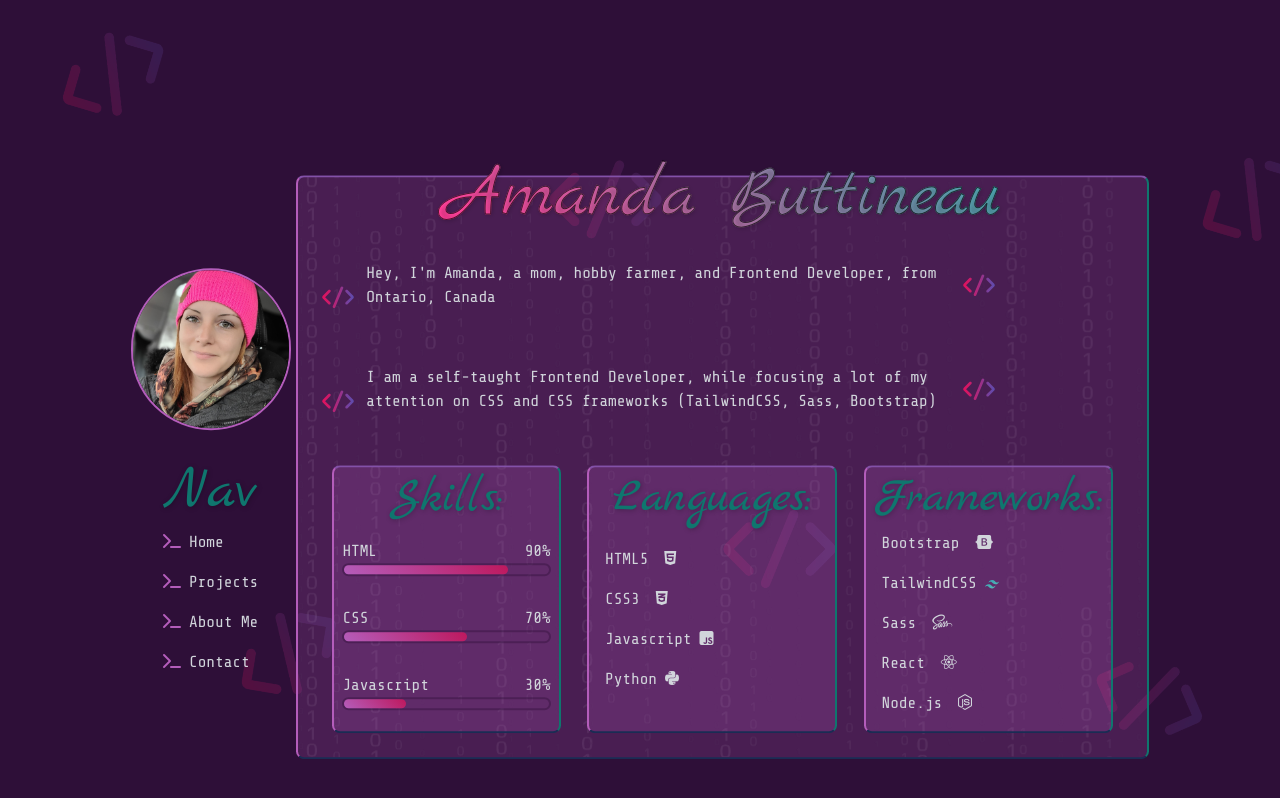
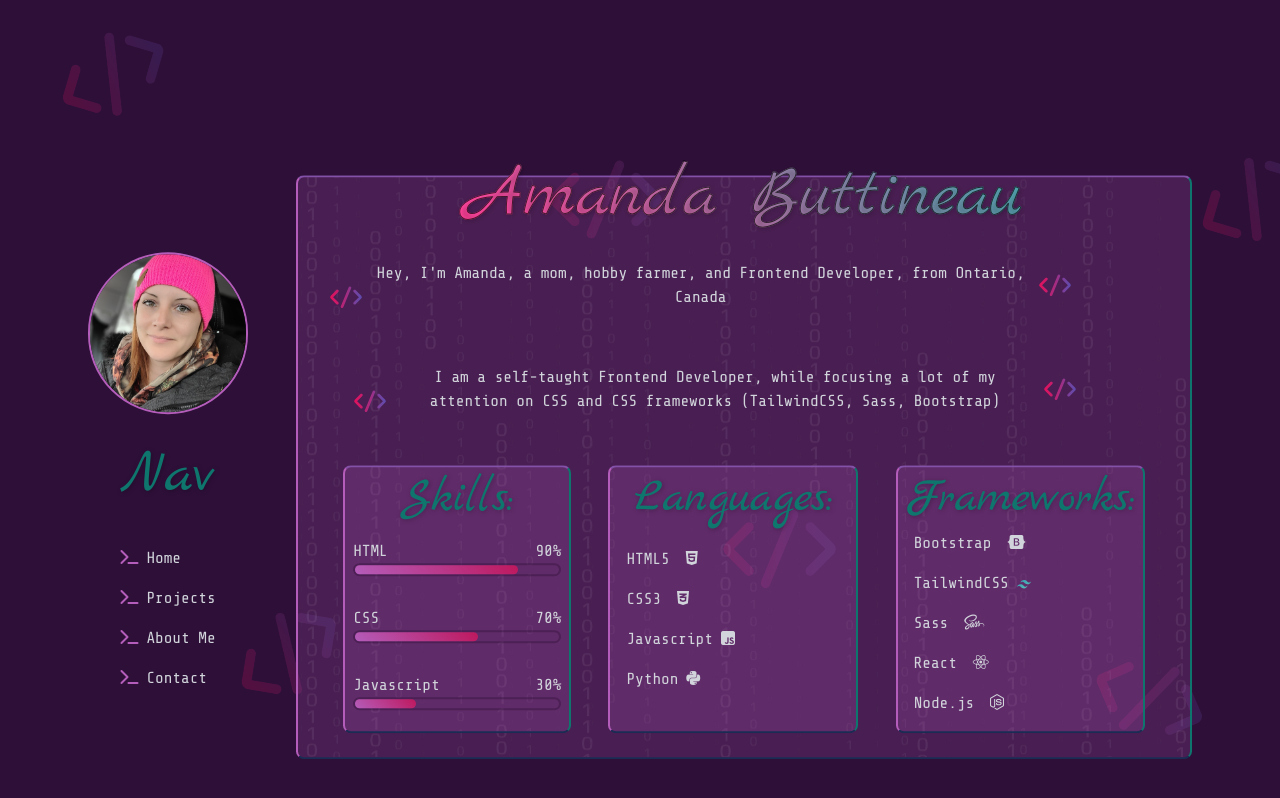
Before and after one commit to ab1820/Website2.0, a website: page index.html in a window 1280 px wide. Drawn offline with nearby package versions, Linux system fonts and the light colour scheme.

Commit message:
fixing paragraphs not centered issue - more tomorrow

```diff
--- a/index.html
+++ b/index.html
@@ -24,7 +24,7 @@
   >
     <!--Main Content Wrapper-->
     <div
-      class="main-wrapper flex flex-wrap content-center items-center mt-5 odd:mt-0 xsm:w-[100vw] md:w-[80vw] 2xl:w-[70vw]"
+      class="main-wrapper flex flex-wrap content-center items-center mt-5 odd:mt-0 xsm:w-[100vw] md:w-[90vw] 2xl:w-[90vw]"
     >
       <!-- Navigation -->
       <div class="nav-wrapper text-center mx-auto mt-16">
@@ -84,7 +84,7 @@
       </div>
       <!-- Main Content of Page -->
       <main
-        class="main border-2 border-b-[#1a2c54] border-t-[#8351a8] border-r-[#0f766e] border-l-[#b45dbb] rounded-lg sm:w-[80vw] md:w-10/12 mx-auto p-6 xsm:mt-12 extraLg:mt-0"
+        class="main border-2 border-b-[#1a2c54] border-t-[#8351a8] border-r-[#0f766e] border-l-[#b45dbb] rounded-lg sm:w-[100vw] extraLg:w-[70vw] mx-auto p-6 xsm:mt-12 extraLg:mt-0"
       >
         <div>
           <!-- Main Heading/Title -->
@@ -95,13 +95,13 @@
               Amanda Buttineau
             </h1>
           </div>
-          <div class="line1 pt-6">
+          <div class="line1 pt-6 smallM:ml-8 sm:ml-2">
             <img
               class="w-[2rem] xsm:mx-auto xsm:pt-6 2xl:pt-0 inline-block 2xl:align-middle syntax"
               src="./images/syntax.svg"
             />
             <p
-              class="inline-block text-gray-300 align-middle px-2 font-body w-9/12 2xl:w-10/12"
+              class="inline-block text-gray-300 align-middle text-center px-2 font-body xsm:w-9/12 sm:w-[80%] 2xl:w-10/12"
             >
               Hey, I'm Amanda, a mom, hobby farmer, and Frontend Developer, from
               Ontario, Canada
@@ -111,13 +111,13 @@
               src="./images/syntax.svg"
             />
           </div>
-          <div class="line2 pt-12 2xl:pt-6">
+          <div class="line2 pt-12 2xl:pt-6 smallM:ml-8 ml-2">
             <img
               class="w-[2rem] xsm:mx-auto xsm:pt-6 2xl:pt-0 inline-block 2xl:align-middle syntax"
               src="./images/syntax.svg"
             />
             <p
-              class="inline-block text-gray-300 align-middle px-2 font-body w-9/12 2xl:w-10/12"
+              class="inline-block text-gray-300 align-middle text-center px-2 font-body xsm:w-9/12 sm:w-[80%] 2xl:w-10/12"
             >
               I am a self-taught Frontend Developer, while focusing a lot of my
               attention on CSS and CSS frameworks (TailwindCSS, Sass, Bootstrap)
@@ -171,8 +171,8 @@
                     <div id="js-bar"></div>
                   </div>
                 </div>
-                </div>
               </div>
+            </div>
             <!-- END SKILLSBARS -->
           </div>
           <!-- LANGUAGES DIV -->
--- a/src/input.css
+++ b/src/input.css
@@ -31,13 +31,14 @@ body {
   display: none;
   background: transparent;
   margin-bottom: 3rem;
+  margin-top: 2rem;
 }
 
 h2:hover,
 .dropdown:hover .dropdown-content {
   display: block;
   cursor: pointer;
-  margin-left: -2rem;
+  margin-left: -1rem;
 }
 
 .nav:hover {
--- a/tailwind.config.js
+++ b/tailwind.config.js
@@ -13,6 +13,7 @@ module.exports = {
       },
       screens: {
         xsm: "320px",
+        smallM: "500px",
         odd: "800px",
         odd2: "853px",
         extraLg: "1200px",
```
Also changed, not shown: dist/output.css.
